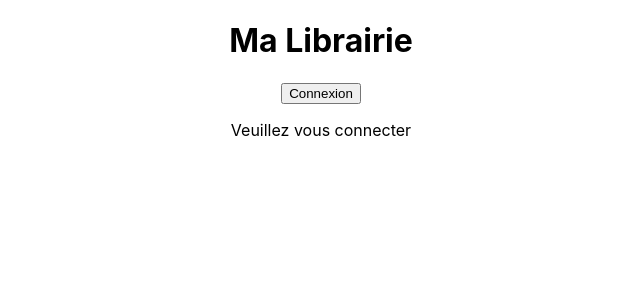
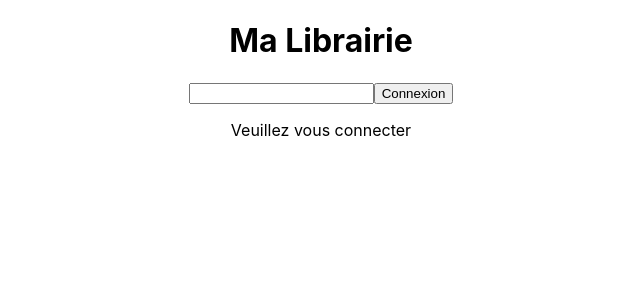
Before and after one commit to Thaisrr/poe-librairie, a React app: page / in a window 1280 px wide. Shown: the top 300 px of the page, without its empty margins (319-959 px from the left). Built offline with nearby package versions, Linux system fonts and the light colour scheme.

Commit message:
:sparkles: connexion : button

```diff
--- a/src/App.js
+++ b/src/App.js
@@ -6,10 +6,14 @@ import {useState} from "react";
 
 function App() {
   const [isConnected, setConnected] = useState(false);
+    // useState pour le nom
 
   return (
     <div className="App">
       <Title/>
+        {/* Ici, afficher le nom
+        + passer les infos en props à Connexion
+        */}
       <Connexion isConnected={isConnected} setConnected={setConnected}/>
 
         { (isConnected)? <Librairie/> : <p>Veuillez vous connecter</p> }
--- a/src/components/Connexion.js
+++ b/src/components/Connexion.js
@@ -1,9 +1,16 @@
 const Connexion = ({ isConnected, setConnected }) => {
+    // Récupérer les props de nom
 
-    const login = () => setConnected( !isConnected );
+    const login = () => {
+        setConnected( !isConnected );
+        // Modifier la fonction login pour récupérer la valeur de l'input
+        // On peut récupérer l'input par un selecteur, ou via un form
+        // On modifie le hook du nom
+    }
 
     return (
         <>
+            {(!isConnected) && <input/> }
             <button onClick={login}>
                 { (isConnected)? 'Déconnexion' : 'Connexion'}
             </button>
```
